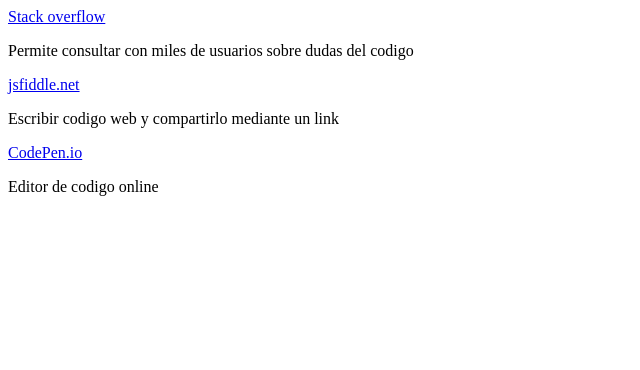
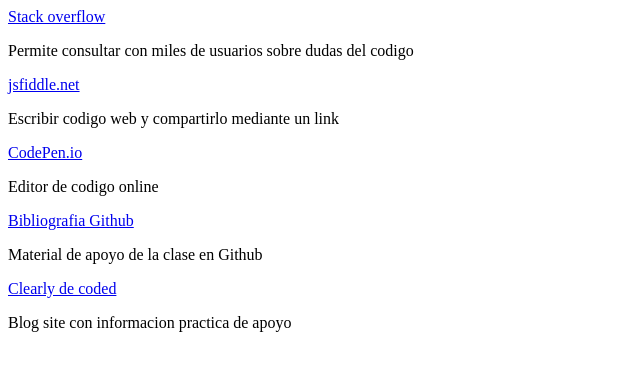
Before and after one commit to George27j/coursera-test, a plain HTML site: page site/index.html in a window 1280 px wide. Shown: the whole page, without its empty margins (0-640 px from the left). Drawn offline with Linux system fonts and the light colour scheme.

Commit message:
Version 1.1

```diff
--- a/site/index.html
+++ b/site/index.html
@@ -4,6 +4,7 @@
     <meta charset="UTF-8">
     <meta http-equiv="X-UA-Compatible" content="IE=edge">
     <meta name="viewport" content="width, initial-scale=1.0">
+    <link rel="stylesheet" href="./styles.css">
     <title>Mi first page on GitHub</title>
 </head>
 <body>
@@ -14,5 +15,9 @@
  <P>Escribir codigo web y compartirlo mediante un link</P>
  <a href="https://codepen.io/" target="blank">CodePen.io</a>
  <P>Editor de codigo online</P>
+ <a href="https://github.com/jhu-ep-coursera/fullstack-course4" target="blank">Bibliografia Github</a>
+ <P>Material de apoyo de la clase en Github</P>
+ <a href="https://clearlydecoded.com/" target="blank">Clearly de coded</a>
+ <P>Blog site con informacion practica de apoyo</P>
 </body>
 </html>
--- /dev/null
+++ b/site/styles.css
@@ -0,0 +1,6 @@
+a:visited{
+    color: green;
+}
+a:hover{
+    color: red;
+}
```
